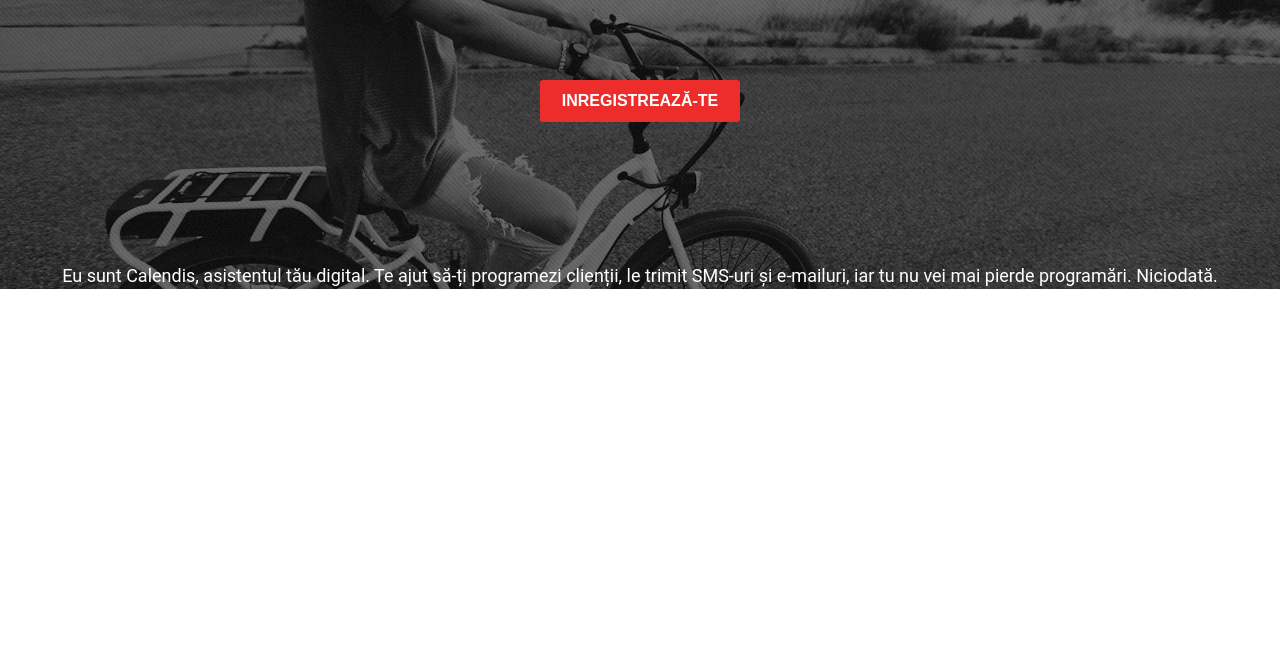
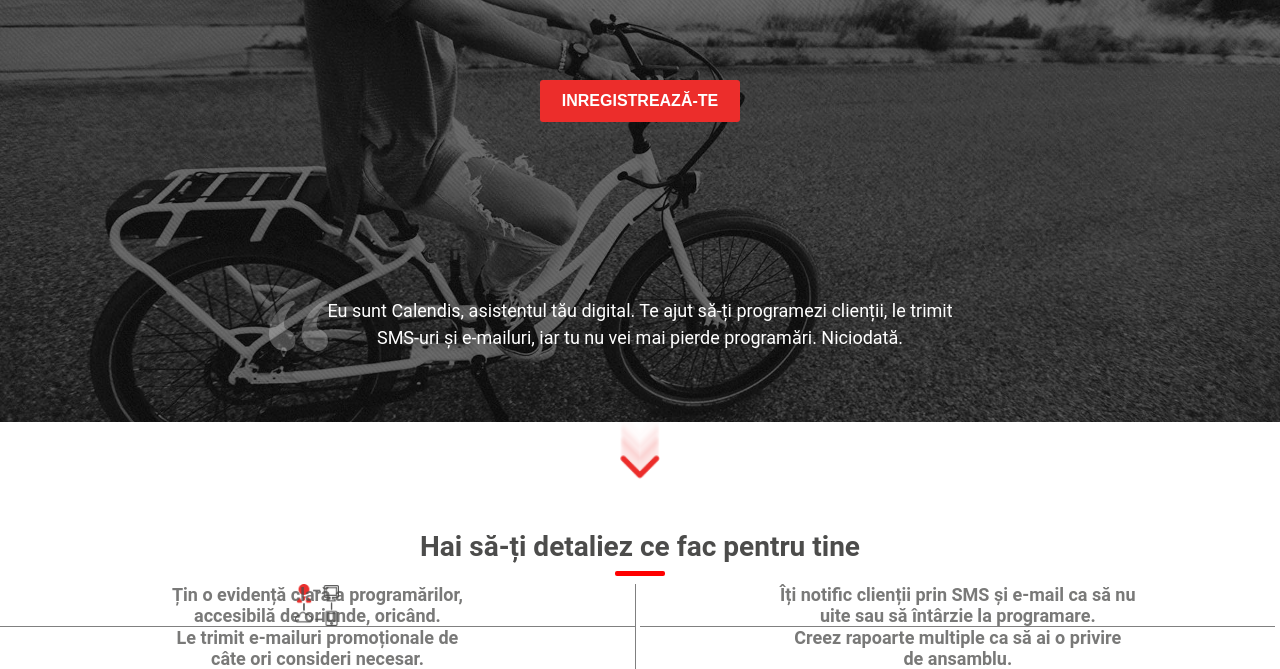
Before and after one commit to poprobertdaniel/html-css-training-studio, a plain HTML site: page root/index.html in a window 1280 px wide. Shown: the part 219-888 px from the top of the page. Before the commit the page ends 800 px from the top, so only its background shows below. Drawn offline with Linux system fonts and the light colour scheme.

Commit message:
part of homework 5 - second section

```diff
--- a/root/css/main.css
+++ b/root/css/main.css
@@ -15,15 +15,6 @@ ul, ol, li, p {
 	padding: 0;
 	list-style: none;
 }
-
-/*.content{
-	width: 100%;
-	height: auto;
-	background-image: url("../images/Layer.jpg");
-	background-repeat: no-repeat;
-	background-size: cover;
-}
-*/
 
 #home-section{
 	background-image: url("../images/Layer.jpg");
@@ -106,8 +97,78 @@ ul, ol, li, p {
 
 }
 
+.end-home-section {
+height: 200px;
+margin-top: 100px;
+
+}
+
 .end-home-section p{
+	background-image: url("../images/Calendis_Quote_Mark_Grey.png");
+	background-repeat: no-repeat;
+	background-position: 22% 100%; /* de modificat pt responsivness */
 	font-size: 18px;
   	line-height: 27px;
-/*  	color: white;*/
+  	padding-top: 75px;
+
 }
+
+#benefits-section{
+	width: 100%;
+	height: auto;
+}
+
+.down-arrow {
+	background-image: url("../images/Calendis_Arrow_Red100.png");
+	background-repeat: no-repeat;
+	background-size: contain;
+	background-position: center;
+	height:60px;
+}
+
+.benefits-title p {
+	font-size: 28px;
+	font-weight: bold;
+	color: #4c4c4b;
+	text-align: center;
+	padding-top: 48px;
+
+}
+
+.benefits-title hr{
+	border:0;
+    border-top: 5px solid red;
+    border-radius: 2px;
+    width: 50px;
+}
+
+.first-row, .second-row{
+	font-size: 18px;
+	font-weight: bold;
+	color: rgba(76, 76, 75, 0.75);
+}
+
+.col1, .col2, .col3, .col4 {
+	display: inline-block;
+	width: 49.6%;
+	text-align: center;
+}
+
+.col1, .col3 {
+	border-right: 1px solid gray;
+}
+
+.col1, .col2 {
+	border-bottom: 1px solid gray;
+}
+
+.col1 {
+	background-image: url("../images/Calendis_Evidenta.png");
+	background-repeat: no-repeat;
+	background-size: contain;
+	background-position: top;
+}
+
+.col1 p{
+
+}
--- a/root/index.html
+++ b/root/index.html
@@ -28,11 +28,30 @@
         <button class="register-btn">Inregistrează-te</button>
       </div>
       <div class="end-home-section">
-        <p>Eu sunt Calendis, asistentul tău digital. Te ajut să-ți programezi clienții, le trimit SMS-uri și e-mailuri, iar tu nu vei mai pierde programări. Niciodată.</p>
+        <p>Eu sunt Calendis, asistentul tău digital. Te ajut să-ți programezi clienții, le trimit <br> SMS-uri și e-mailuri, iar tu nu vei mai pierde programări. Niciodată.</p>
       </div>
     </div>
 
     <div id="benefits-section">
+      <div class="down-arrow">
+
+      </div>
+      <div class="benefits-title">
+        <p>Hai să-ți detaliez ce fac pentru tine</p>
+        <hr>
+      </div>
+
+      <div class="first-row">
+        <div class="col1"><p>Țin o evidență clară a programărilor, <br> accesibilă de oriunde, oricând.</p></div>
+        <div class="col2"><p>Îți notific clienții prin SMS și e-mail ca să nu <br> uite sau să întârzie la programare.</p></div>
+      </div>
+
+      <div class="second-row">
+        <div class="col3"><p>Le trimit e-mailuri promoționale de <br> câte ori consideri necesar.</p></div>
+        <div class="col4"><p>Creez rapoarte multiple ca să ai o privire <br> de ansamblu.</p></div>
+      </div>
+
+
 
     </div>
 
```
Also changed, not shown: root/images/Calendis_Evidenta.png (renamed from root/images/Calednis_Evidenta.png).
